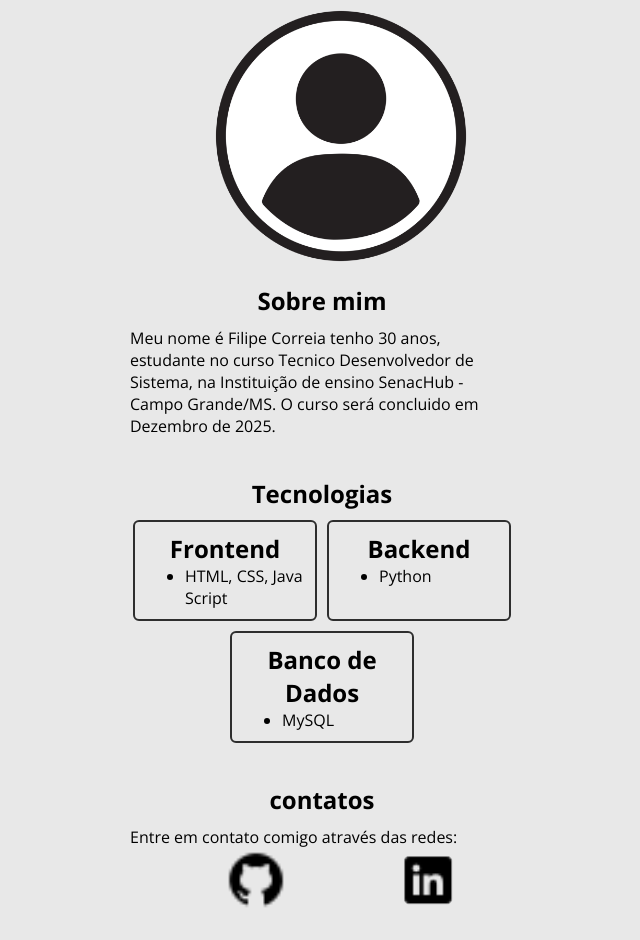
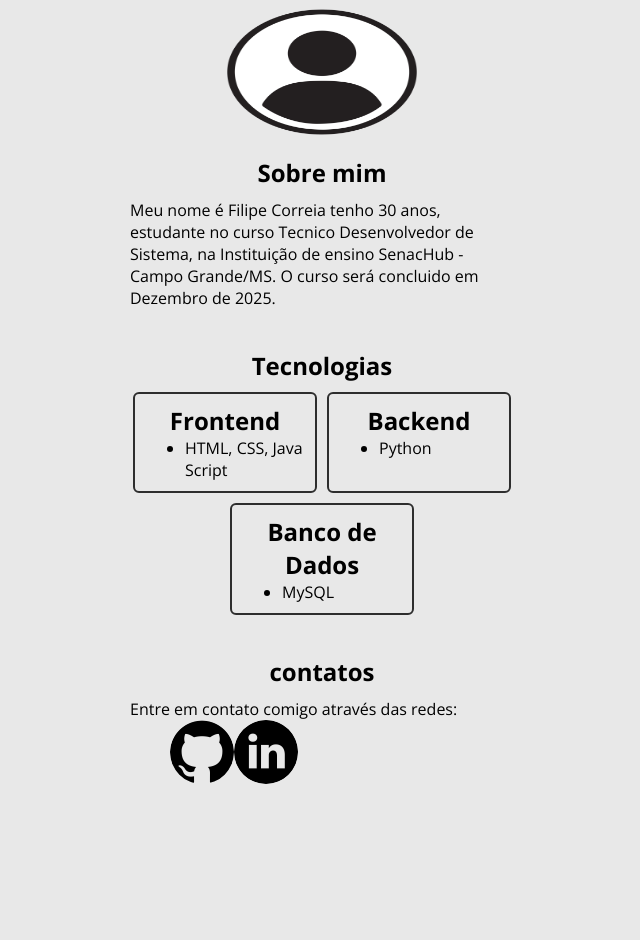
Before and after one commit to FilipeMatins/Portif-lio, a plain HTML site: page index.html in a window 1280 px wide. Shown: the whole page, without its empty margins (318-958 px from the left). After the commit the page ends 812 px from the top, so only its background shows below. Drawn offline with nearby package versions, Linux system fonts and the light colour scheme; files that its build step writes are made by us from their sources.

Commit message:
atualização css

```diff
--- a/index.html
+++ b/index.html
@@ -12,13 +12,13 @@
     <link href="https://fonts.googleapis.com/css2?family=Open+Sans:ital,wght@0,300..800;1,300..800&display=swap"
         rel="stylesheet">
 
-    <link rel="stylesheet" href="../03-portifolio/style.css">
+    <link rel="stylesheet" href="/style.css">
 
 </head>
 
 <body>
     <main>
-        <img src="usuario.webp" alt="">
+        <img class="img" src="usuario.webp" alt="">
         <section>
             <h1>Sobre mim</h1>
             <p>
@@ -63,8 +63,8 @@
             <div>
             <td>
                 <ul class="icons1">
-                    <img class="icons" src="git.png" alt="">
-                    <img class="icons" src="linkedin (2).png" alt="">
+                    <img class="icons" src="github.png" alt="">
+                    <img class="icons" src="linkedin.png" alt="">
                 </ul>
             </td>
             </div>
--- a/style.css
+++ b/style.css
@@ -4,12 +4,12 @@ main{
     margin: 0 auto;
 }
 
-img {
+.img {
     display: block;
     margin: 0 auto;
     border-radius: 50px;
-    width: 45wx;
-    height: 20vw;
+    width: 25vw;
+    height: 10vw;
 }
 
 body {
@@ -70,7 +70,7 @@ h2{
 
 .icons {
     border-radius: 50px;
-    width: 10wx;
+    width: 10vx;
     height: 05vw;
 
 }
```
Also changed, not shown: git.png (deleted), github (2).png (deleted), github.png (added), linkedin (2).png (deleted), linkedin.png (added).
